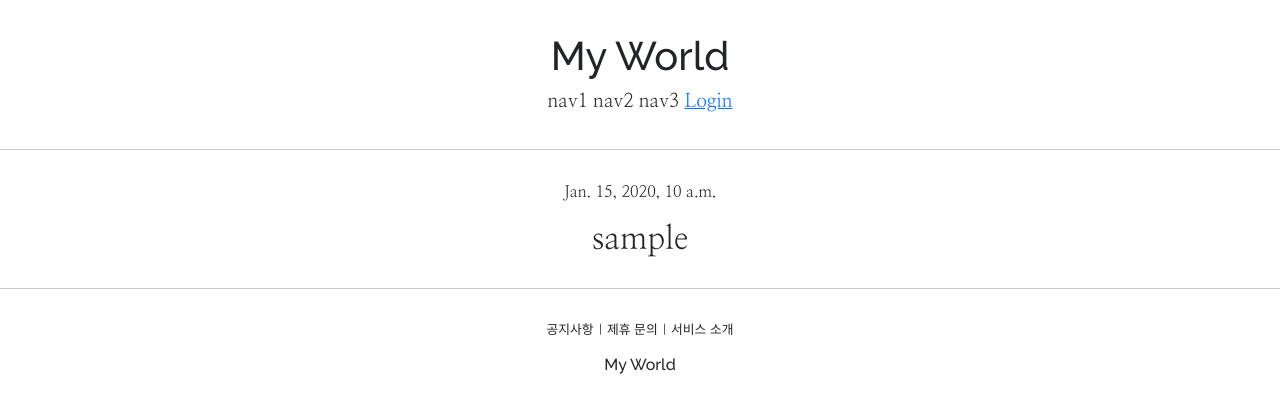
After one commit to nangeee/django-spot-diary, a Django app: page /account/detail/1 in a window 1280 px wide. The commit adds this page. Shown: the top 413 px of the page. Run offline with Django 4.2, Linux system fonts and the light colour scheme; tables that the repository leaves empty hold one stand-in row (values such as "Sample post"); some libraries are stand-ins or nearby versions.

Commit message:
Implement my page of each user - DetailView from Django

```diff
--- /dev/null
+++ b/accountapp/templates/accountapp/detail.html
@@ -0,0 +1,14 @@
+{% extends 'base.html' %}
+
+{% block content %}
+
+    <div class="accountDetail nanum_myeongjo">
+        <p>
+            {{ current_user.date_joined }}
+        </p>
+        <h2>
+            {{ current_user.username }}
+        </h2>
+    </div>
+
+{% endblock %}
--- a/accountapp/urls.py
+++ b/accountapp/urls.py
@@ -1,6 +1,6 @@
 from django.contrib.auth.views import LoginView, LogoutView
 from django.urls import path, include
-from accountapp.views import helloWorld, AccountCreateView
+from accountapp.views import helloWorld, AccountCreateView, AccountDetailView
 
 ### app_name - 도메인 네임 설정?
 # 127.0.0.1:8000/account/helloWorld와 같이 주소 접속 - 번거로움
@@ -15,4 +15,5 @@ urlpatterns = [
     path("createAccount/", AccountCreateView.as_view(), name="createAccount"),
     path("login/", LoginView.as_view(template_name="accountapp/login.html"), name="login"),
     path("logout/", LogoutView.as_view(), name="logout"),
+    path("detail/<int:pk>", AccountDetailView.as_view(), name="detail"),
 ]
--- a/accountapp/views.py
+++ b/accountapp/views.py
@@ -5,7 +5,7 @@ from django.shortcuts import render
 from django.urls import reverse, reverse_lazy
 
 # Create your views here.
-from django.views.generic import CreateView
+from django.views.generic import CreateView, DetailView
 from accountapp.models import User as myUser
 
 
@@ -48,3 +48,9 @@ class AccountCreateView(CreateView):  # django.views.generic.CreateView
 
     # account creation 과정에서 볼 html view 지정
     template_name = "accountapp/createAccount.html"
+
+
+class AccountDetailView(DetailView):  # django.views.generic.DetailView
+    model = User
+    context_object_name = "current_user"
+    template_name = "accountapp/detail.html"
--- a/static/base.css
+++ b/static/base.css
@@ -43,7 +43,8 @@
     width:7%;
 }
 
-.loginForm, .createAccountForm {
+.loginForm, .createAccountForm, .accountDetail {
     margin: 30px auto;
     max-width:40%;
+    text-align:center;
 }
--- a/templates/header.html
+++ b/templates/header.html
@@ -10,6 +10,7 @@
         {% if not user.is_authenticated %} <!-- user가 로그인이 안 되어 있다면 -->
         <a href="{% url 'accountapp:login' %}?next={{ request.path }}"><span>Login</span></a>
         {% else %} <!-- user가 로그인이 되어 있다면 -->
+        <a href="{% url 'accountapp:detail' pk=user.pk %}"><span>My Page</span></a>
         <a href="{% url 'accountapp:logout' %}?next={{ request.path }}"><span>Logout</span></a>
         {% endif %}
     </div>
```
